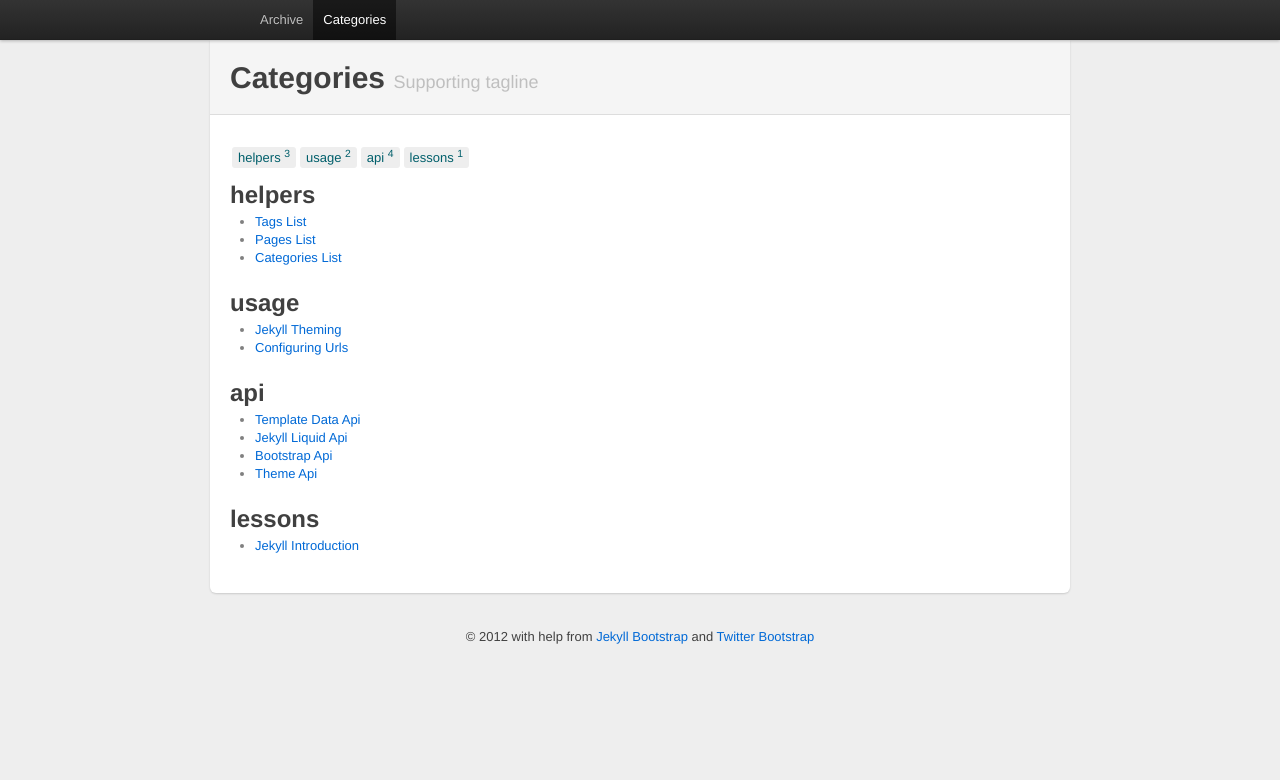
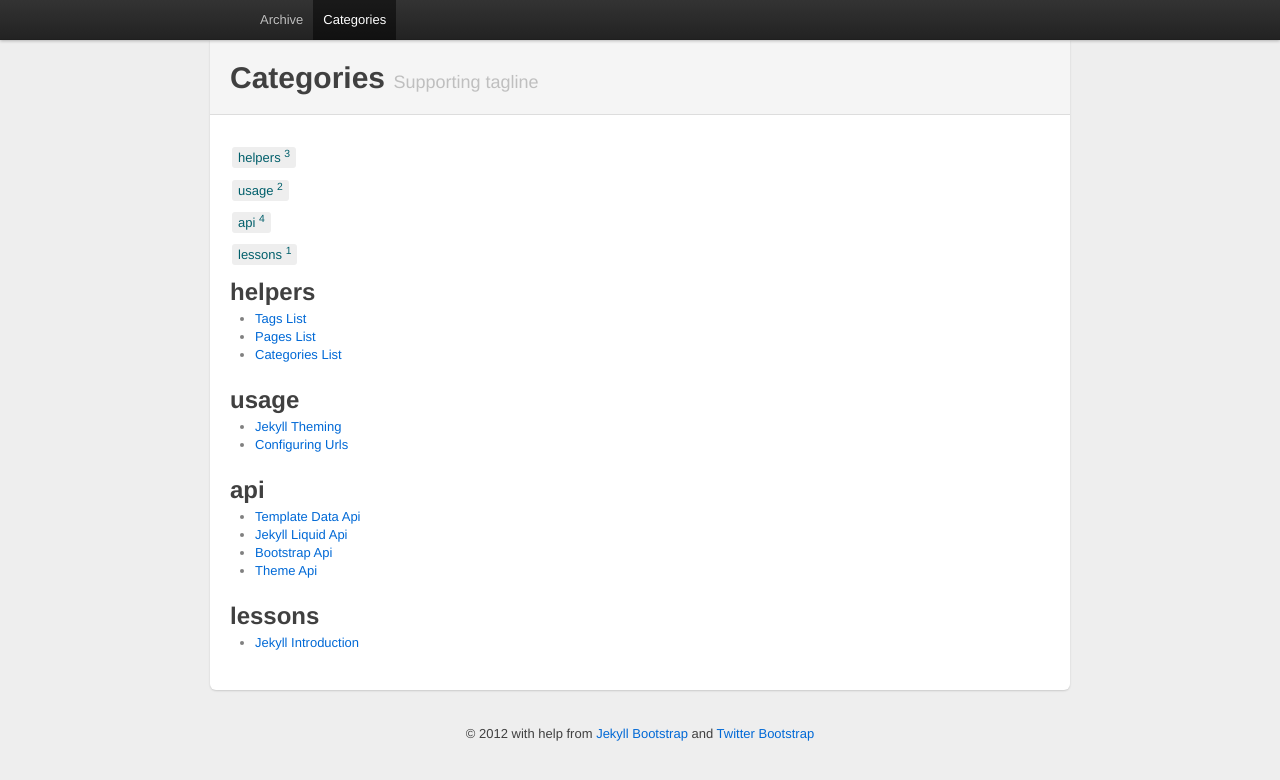
Before and after one commit to axemblr/axemblr.github.com, a Jekyll site: the page built from categories.html, in a window 1280 px wide. Shown: the top 780 px of the page. Built offline with Jekyll 4.4.1, drawn with Linux system fonts in a browser that asks for light colours.

Commit message:
remove linear class

```diff
--- a/categories.html
+++ b/categories.html
@@ -5,7 +5,7 @@ header: Posts By Category
 group: navigation
 ---
 
-<ul class="tag_box inline">
+<ul class="tag_box">
   {% assign categories_list = site.categories %}
   {% include helpers/categories_list.html %}
 </ul>
```
